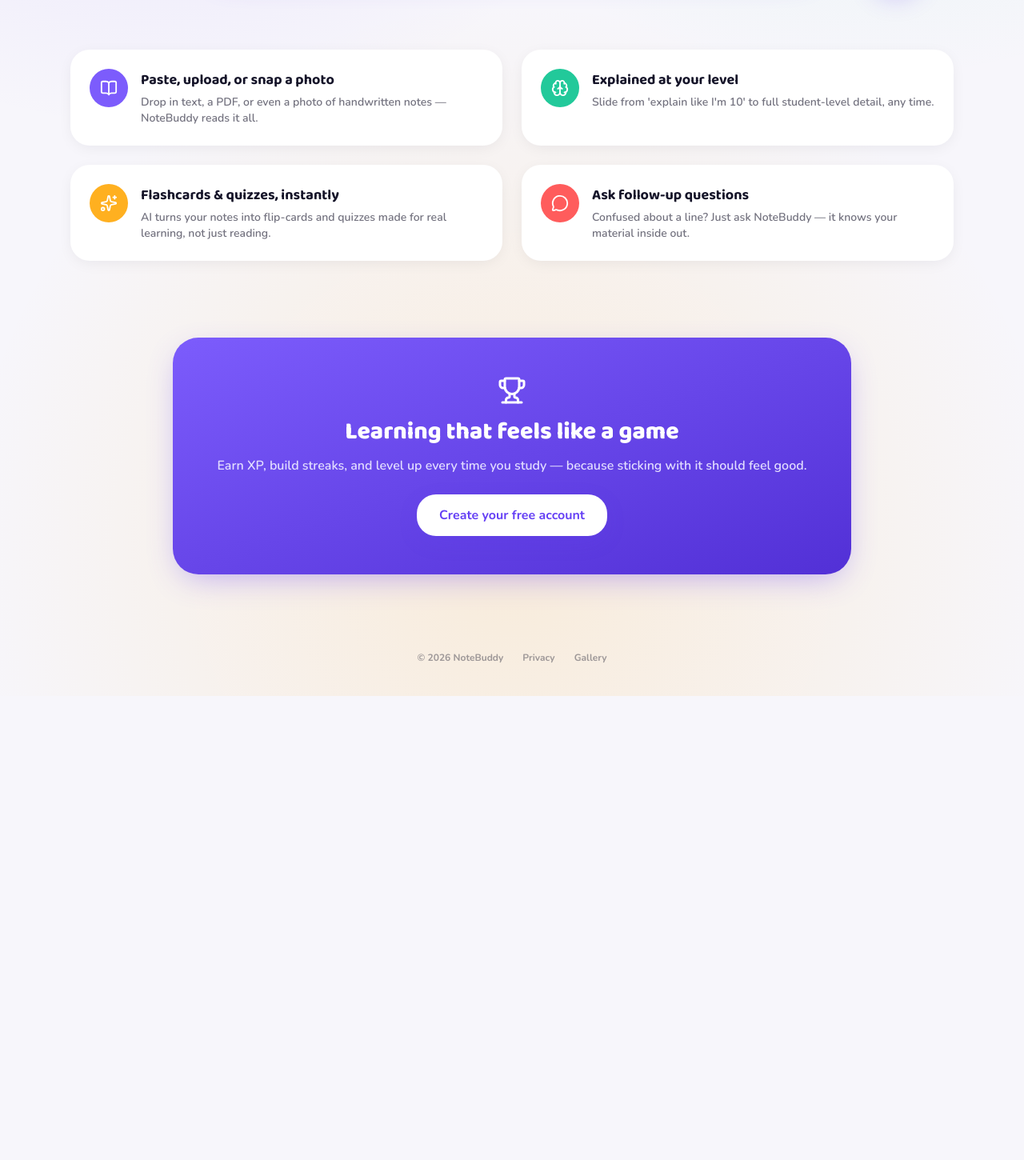
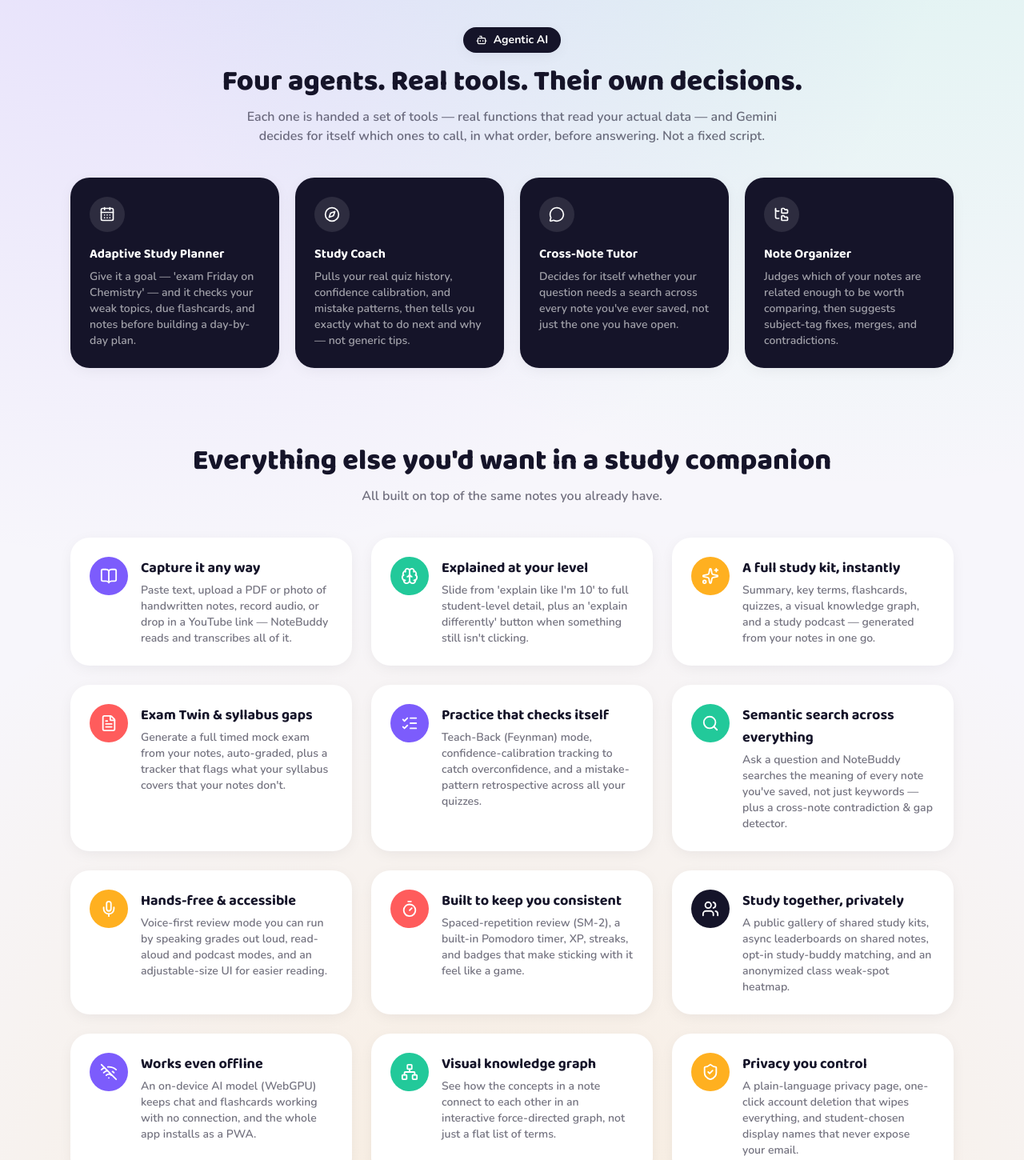
Before and after one commit to siddhanthaditiyaa-beep/NoteBuddy, a React (Vite) app in the folder frontend/: page / in a window 1280 px wide. Shown: the part 912-2362 px from the top of the page at 80% size. Before the commit the page ends 1782 px from the top, so only its background shows below. Built offline with nearby package versions, Linux system fonts and the light colour scheme; no server answers.

Commit message:
Update landing page and README to reflect the full feature set and agentic AI

```diff
--- a/frontend/src/pages/Landing.jsx
+++ b/frontend/src/pages/Landing.jsx
@@ -1,32 +1,127 @@
 import { Link } from "react-router-dom";
 import { motion } from "framer-motion";
-import { BookOpen, Brain, Trophy, MessageCircle, Sparkles, ArrowRight } from "lucide-react";
+import {
+  BookOpen,
+  Brain,
+  Trophy,
+  MessageCircle,
+  Sparkles,
+  ArrowRight,
+  Bot,
+  Compass,
+  FolderTree,
+  CalendarDays,
+  FileText,
+  Search,
+  Network,
+  Mic,
+  Timer,
+  Users,
+  WifiOff,
+  ListChecks,
+  ShieldCheck,
+} from "lucide-react";
 import NavBar from "../components/NavBar";
+
+// The four genuinely agentic features — Gemini is handed tools and decides
+// for itself which to call and in what order, instead of following a fixed
+// prompt→JSON script. This is what separates these from every other
+// AI feature in the app.
+const AGENTS = [
+  {
+    icon: CalendarDays,
+    title: "Adaptive Study Planner",
+    desc: "Give it a goal — 'exam Friday on Chemistry' — and it checks your weak topics, due flashcards, and notes before building a day-by-day plan.",
+  },
+  {
+    icon: Compass,
+    title: "Study Coach",
+    desc: "Pulls your real quiz history, confidence calibration, and mistake patterns, then tells you exactly what to do next and why — not generic tips.",
+  },
+  {
+    icon: MessageCircle,
+    title: "Cross-Note Tutor",
+    desc: "Decides for itself whether your question needs a search across every note you've ever saved, not just the one you have open.",
+  },
+  {
+    icon: FolderTree,
+    title: "Note Organizer",
+    desc: "Judges which of your notes are related enough to be worth comparing, then suggests subject-tag fixes, merges, and contradictions.",
+  },
+];
 
 const FEATURES = [
   {
     icon: BookOpen,
     color: "bg-primary-500",
-    title: "Paste, upload, or snap a photo",
-    desc: "Drop in text, a PDF, or even a photo of handwritten notes — NoteBuddy reads it all.",
+    title: "Capture it any way",
+    desc: "Paste text, upload a PDF or photo of handwritten notes, record audio, or drop in a YouTube link — NoteBuddy reads and transcribes all of it.",
   },
   {
     icon: Brain,
     color: "bg-mint-500",
     title: "Explained at your level",
-    desc: "Slide from 'explain like I'm 10' to full student-level detail, any time.",
+    desc: "Slide from 'explain like I'm 10' to full student-level detail, plus an 'explain differently' button when something still isn't clicking.",
   },
   {
     icon: Sparkles,
     color: "bg-sun-500",
-    title: "Flashcards & quizzes, instantly",
-    desc: "AI turns your notes into flip-cards and quizzes made for real learning, not just reading.",
+    title: "A full study kit, instantly",
+    desc: "Summary, key terms, flashcards, quizzes, a visual knowledge graph, and a study podcast — generated from your notes in one go.",
   },
   {
-    icon: MessageCircle,
+    icon: FileText,
     color: "bg-coral-500",
-    title: "Ask follow-up questions",
-    desc: "Confused about a line? Just ask NoteBuddy — it knows your material inside out.",
+    title: "Exam Twin & syllabus gaps",
+    desc: "Generate a full timed mock exam from your notes, auto-graded, plus a tracker that flags what your syllabus covers that your notes don't.",
+  },
+  {
+    icon: ListChecks,
+    color: "bg-primary-500",
+    title: "Practice that checks itself",
+    desc: "Teach-Back (Feynman) mode, confidence-calibration tracking to catch overconfidence, and a mistake-pattern retrospective across all your quizzes.",
+  },
+  {
+    icon: Search,
+    color: "bg-mint-500",
+    title: "Semantic search across everything",
+    desc: "Ask a question and NoteBuddy searches the meaning of every note you've saved, not just keywords — plus a cross-note contradiction & gap detector.",
+  },
+  {
+    icon: Mic,
+    color: "bg-sun-500",
+    title: "Hands-free & accessible",
+    desc: "Voice-first review mode you can run by speaking grades out loud, read-aloud and podcast modes, and an adjustable-size UI for easier reading.",
+  },
+  {
+    icon: Timer,
+    color: "bg-coral-500",
+    title: "Built to keep you consistent",
+    desc: "Spaced-repetition review (SM-2), a built-in Pomodoro timer, XP, streaks, and badges that make sticking with it feel like a game.",
+  },
+  {
+    icon: Users,
+    color: "bg-ink",
+    title: "Study together, privately",
+    desc: "A public gallery of shared study kits, async leaderboards on shared notes, opt-in study-buddy matching, and an anonymized class weak-spot heatmap.",
+  },
+  {
+    icon: WifiOff,
+    color: "bg-primary-500",
+    title: "Works even offline",
+    desc: "An on-device AI model (WebGPU) keeps chat and flashcards working with no connection, and the whole app installs as a PWA.",
+  },
+  {
+    icon: Network,
+    color: "bg-mint-500",
+    title: "Visual knowledge graph",
+    desc: "See how the concepts in a note connect to each other in an interactive force-directed graph, not just a flat list of terms.",
+  },
+  {
+    icon: ShieldCheck,
+    color: "bg-sun-500",
+    title: "Privacy you control",
+    desc: "A plain-language privacy page, one-click account deletion that wipes everything, and student-chosen display names that never expose your email.",
   },
 ];
 
@@ -42,14 +137,14 @@
           transition={{ duration: 0.6 }}
         >
           <span className="inline-flex items-center gap-2 px-4 py-1.5 rounded-full bg-white shadow-card font-bold text-sm text-primary-600 mb-6">
-            <Sparkles size={14} /> Powered by Generative AI
+            <Bot size={14} /> Powered by Generative &amp; Agentic AI
           </span>
           <h1 className="font-display text-5xl md:text-6xl font-extrabold leading-tight text-ink mb-6">
             Turn any notes into <span className="text-primary-600">a study buddy</span> <br /> that gets you
           </h1>
           <p className="text-lg text-ink/60 font-semibold max-w-xl mx-auto mb-10">
-            Built for kids, beginners, and anyone who finds studying overwhelming.
-            Paste your notes and get summaries, flashcards, and quizzes made just for you.
+            Not just AI-generated flashcards — four real AI agents that look at your actual study data
+            and decide for themselves what you need next.
           </p>
           <div className="flex flex-col sm:flex-row items-center justify-center gap-3 sm:gap-4 px-4">
             <Link
@@ -101,15 +196,58 @@
         </motion.div>
       </section>
 
+      {/* Agentic AI — called out on its own, since this is what makes NoteBuddy
+          more than a wrapper around a single prompt. */}
       <section className="max-w-6xl mx-auto px-6 pb-24">
-        <div className="grid md:grid-cols-2 gap-6">
+        <div className="text-center mb-10">
+          <span className="inline-flex items-center gap-2 px-4 py-1.5 rounded-full bg-ink text-white shadow-card font-bold text-sm mb-4">
+            <Bot size={14} /> Agentic AI
+          </span>
+          <h2 className="font-display text-3xl md:text-4xl font-extrabold text-ink mb-3">
+            Four agents. Real tools. Their own decisions.
+          </h2>
+          <p className="text-ink/60 font-semibold max-w-2xl mx-auto">
+            Each one is handed a set of tools — real functions that read your actual data — and Gemini decides
+            for itself which ones to call, in what order, before answering. Not a fixed script.
+          </p>
+        </div>
+        <div className="grid sm:grid-cols-2 lg:grid-cols-4 gap-5">
+          {AGENTS.map((a, i) => (
+            <motion.div
+              key={a.title}
+              initial={{ opacity: 0, y: 20 }}
+              whileInView={{ opacity: 1, y: 0 }}
+              viewport={{ once: true }}
+              transition={{ delay: i * 0.08 }}
+              className="bg-ink rounded-xl2 p-6 shadow-card text-white"
+            >
+              <div className="w-11 h-11 rounded-xl2 bg-white/10 flex items-center justify-center mb-4">
+                <a.icon size={20} />
+              </div>
+              <h3 className="font-display font-bold text-base mb-1.5">{a.title}</h3>
+              <p className="text-white/60 font-semibold text-sm">{a.desc}</p>
+            </motion.div>
+          ))}
+        </div>
+      </section>
+
+      <section className="max-w-6xl mx-auto px-6 pb-24">
+        <div className="text-center mb-10">
+          <h2 className="font-display text-3xl md:text-4xl font-extrabold text-ink mb-3">
+            Everything else you'd want in a study companion
+          </h2>
+          <p className="text-ink/60 font-semibold max-w-2xl mx-auto">
+            All built on top of the same notes you already have.
+          </p>
+        </div>
+        <div className="grid md:grid-cols-2 lg:grid-cols-3 gap-6">
           {FEATURES.map((f, i) => (
             <motion.div
               key={f.title}
               initial={{ opacity: 0, y: 20 }}
               whileInView={{ opacity: 1, y: 0 }}
               viewport={{ once: true }}
-              transition={{ delay: i * 0.1 }}
+              transition={{ delay: (i % 3) * 0.1 }}
               className="bg-white rounded-xl2 p-6 shadow-card flex gap-4"
             >
               <div className={`w-12 h-12 rounded-xl2 ${f.color} flex items-center justify-center text-white shrink-0`}>
```
Also changed, not shown: 1 other file (tests, documents, lock files or other folders).
